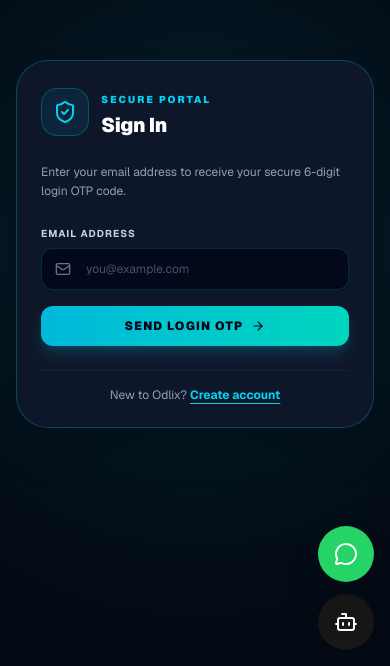
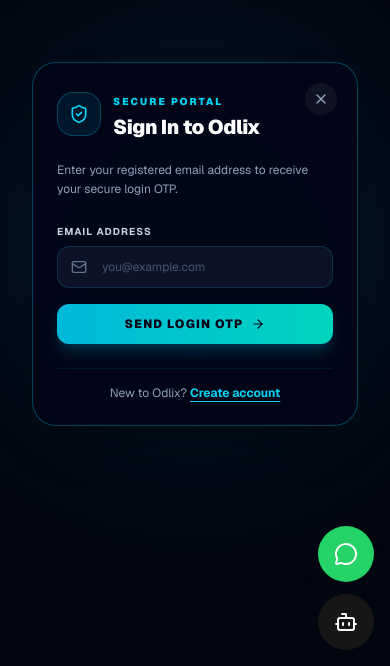
Before and after one commit to Anandrajbgp/Odlix, a Next.js app: page /login in a window 390 px wide. Shown: the part 178-844 px from the top of the page. Built offline with nearby package versions, Linux system fonts and the light colour scheme.

Commit message:
feat: transform login page into a compact, responsive popup modal with close button across all devices

```diff
--- a/app/login/page.tsx
+++ b/app/login/page.tsx
@@ -3,7 +3,7 @@
 import { FormEvent, Suspense, useMemo, useState } from "react";
 import Link from "next/link";
 import { useRouter, useSearchParams } from "next/navigation";
-import { Mail, KeyRound, ArrowRight, ShieldCheck, RefreshCw, CheckCircle2 } from "lucide-react";
+import { Mail, KeyRound, ArrowRight, ShieldCheck, RefreshCw, CheckCircle2, X } from "lucide-react";
 
 function LoginForm() {
   const router = useRouter();
@@ -89,22 +89,27 @@ function LoginForm() {
   }
 
   return (
-    <div className="w-full max-w-sm rounded-[2rem] border border-cyan-500/30 bg-slate-900/95 p-6 sm:p-8 shadow-2xl backdrop-blur-2xl relative z-10">
-      <div className="flex items-center gap-3 mb-6">
-        <div className="flex h-12 w-12 items-center justify-center rounded-2xl bg-cyan-500/10 border border-cyan-500/30 text-cyan-400 shadow-inner">
-          <ShieldCheck className="h-6 w-6" />
+    <div className="w-full max-w-md rounded-3xl border border-cyan-500/35 bg-slate-950/95 p-6 sm:p-8 shadow-2xl backdrop-blur-2xl relative z-10 mx-4">
+      {/* Close Popup Button */}
+      <Link href="/" className="absolute top-5 right-5 p-2 rounded-full bg-white/5 hover:bg-white/15 text-slate-400 hover:text-white transition-colors">
+        <X className="h-4 w-4" />
+      </Link>
+
+      <div className="flex items-center gap-3 mb-5">
+        <div className="flex h-11 w-11 items-center justify-center rounded-2xl bg-cyan-500/10 border border-cyan-500/30 text-cyan-400 shadow-inner">
+          <ShieldCheck className="h-5 w-5" />
         </div>
         <div>
           <span className="text-[10px] font-black uppercase tracking-[0.2em] text-cyan-400">Secure Portal</span>
-          <h1 className="text-xl sm:text-2xl font-black tracking-tight text-white">
-            {step === "email" ? "Sign In" : "Enter OTP"}
+          <h1 className="text-xl font-black tracking-tight text-white">
+            {step === "email" ? "Sign In to Odlix" : "Enter Verification OTP"}
           </h1>
         </div>
       </div>
       <p className="text-xs text-slate-400 leading-relaxed mb-6">
         {step === "email"
-          ? "Enter your email address to receive your secure 6-digit login OTP code."
-          : `Enter the 6-digit code sent to ${email}.`}
+          ? "Enter your registered email address to receive your secure login OTP."
+          : `We've sent a 6-digit code to ${email}.`}
       </p>
 
       {step === "email" ? (
@@ -121,7 +126,7 @@ function LoginForm() {
                 placeholder="you@example.com"
                 value={email}
                 onChange={(event) => setEmail(event.target.value)}
-                className="w-full rounded-xl border border-cyan-500/20 bg-slate-950/80 px-3.5 py-3 pl-11 text-xs text-white placeholder-slate-600 outline-none transition focus:border-cyan-400 focus:ring-2 focus:ring-cyan-500/20"
+                className="w-full rounded-xl border border-cyan-500/20 bg-slate-900/80 px-3.5 py-3 pl-11 text-xs text-white placeholder-slate-600 outline-none transition focus:border-cyan-400 focus:ring-2 focus:ring-cyan-500/20"
               />
             </div>
           </div>
@@ -179,7 +184,7 @@ function LoginForm() {
                     verifyOtpCode(val);
                   }
                 }}
-                className="w-full rounded-xl border border-cyan-500/20 bg-slate-950/80 px-3.5 py-3.5 pl-11 text-lg font-mono tracking-[0.25em] text-white placeholder-slate-600 outline-none transition focus:border-cyan-400 focus:ring-2 focus:ring-cyan-500/20"
+                className="w-full rounded-xl border border-cyan-500/20 bg-slate-900/80 px-3.5 py-3.5 pl-11 text-base font-mono tracking-[0.25em] text-white placeholder-slate-600 outline-none transition focus:border-cyan-400 focus:ring-2 focus:ring-cyan-500/20"
               />
             </div>
           </div>
@@ -228,8 +233,8 @@ function LoginForm() {
 
 export default function LoginPage() {
   return (
-    <main className="min-h-screen bg-[#050b14] text-white flex items-center justify-center px-4 py-20 selection:bg-cyan-400 selection:text-slate-950 relative overflow-hidden">
-      <div className="absolute top-1/2 left-1/2 -translate-x-1/2 -translate-y-1/2 w-[500px] h-[500px] bg-cyan-500/10 rounded-full blur-[100px] pointer-events-none" />
+    <main className="min-h-screen bg-[#030712] text-white flex items-center justify-center px-4 py-12 selection:bg-cyan-400 selection:text-slate-950 relative overflow-hidden">
+      <div className="absolute top-1/2 left-1/2 -translate-x-1/2 -translate-y-1/2 w-[400px] h-[400px] bg-cyan-500/10 rounded-full blur-[90px] pointer-events-none" />
       <Suspense fallback={<div className="text-xs text-cyan-400 animate-pulse">Loading sign in...</div>}>
         <LoginForm />
       </Suspense>
```
